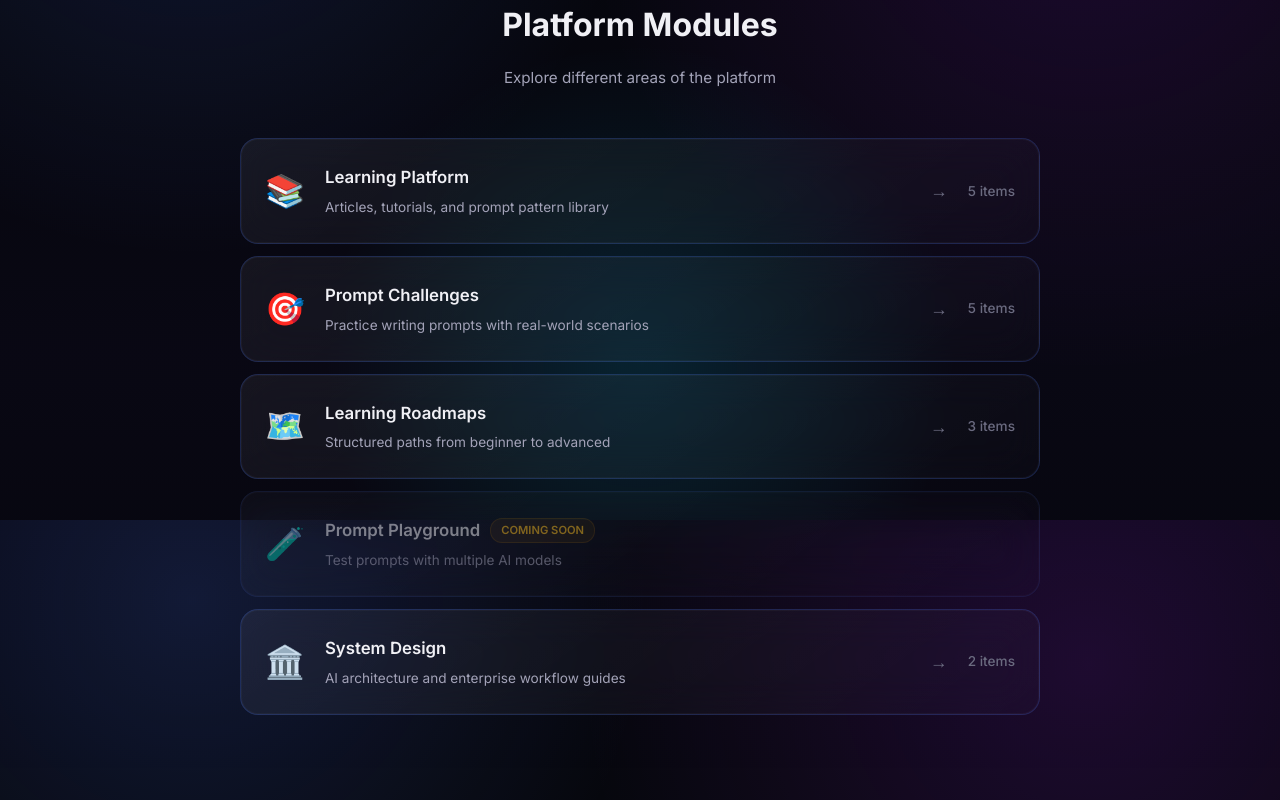
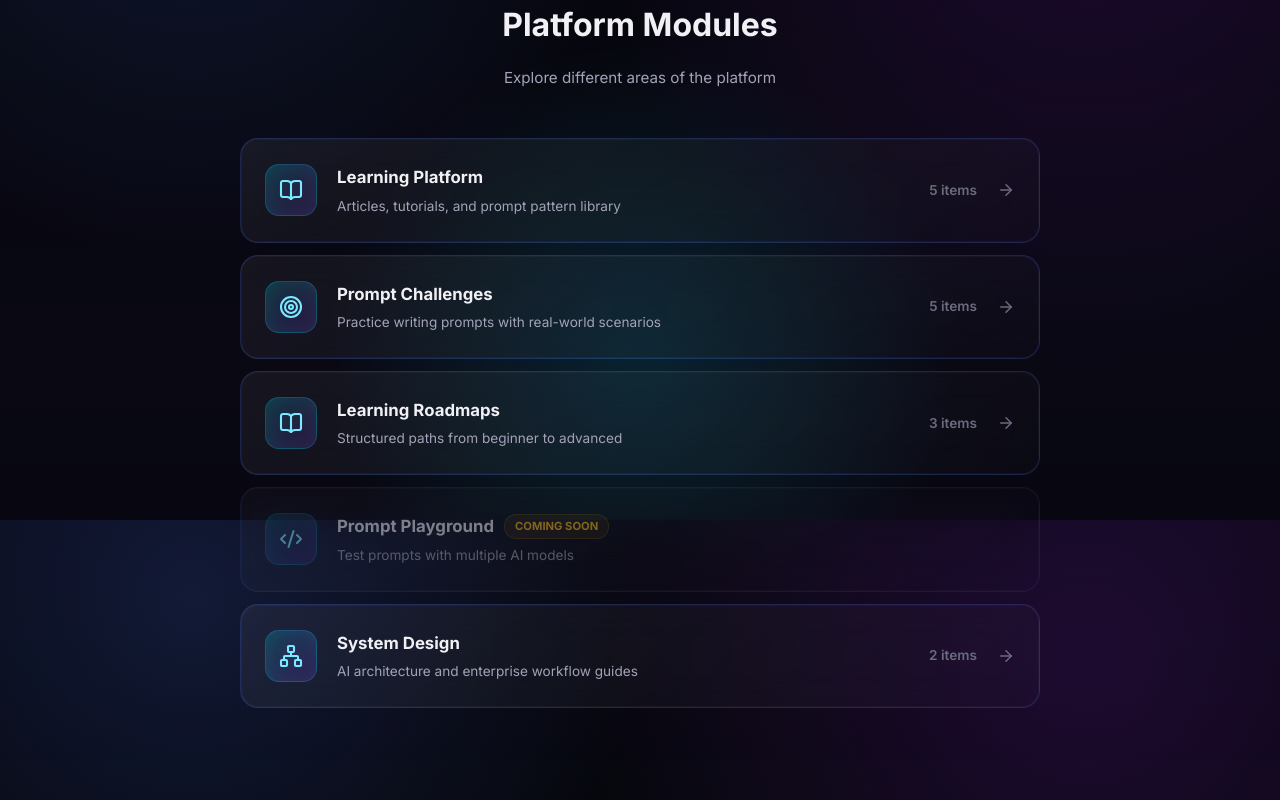
Before and after one commit to Sawan873/Prompt_Diary, a Next.js app in the folder frontend/: page / in a window 1280 px wide. Shown: the part 1880-2680 px from the top of the page. Built offline with nearby package versions, Linux system fonts and the light colour scheme; no server answers.

Commit message:
Update ModuleCard.tsx

```diff
--- a/frontend/src/components/ModuleCard.tsx
+++ b/frontend/src/components/ModuleCard.tsx
@@ -1,4 +1,14 @@
 import Link from "next/link";
+import {
+  BookOpen,
+  Target,
+  Map,
+  Code2,
+  Network,
+  Search,
+  Sparkles,
+  ArrowRight,
+} from "lucide-react";
 
 interface ModuleCardProps {
   icon: string;
@@ -17,6 +27,21 @@ export default function ModuleCard({
   status,
   itemCount,
 }: ModuleCardProps) {
+  const getIcon = () => {
+    const text = `${title} ${href}`.toLowerCase();
+
+    if (text.includes("article") || text.includes("learn")) return BookOpen;
+    if (text.includes("challenge") || text.includes("mission")) return Target;
+    if (text.includes("roadmap") || text.includes("path")) return Map;
+    if (text.includes("playground") || text.includes("prompt")) return Code2;
+    if (text.includes("system") || text.includes("architecture")) return Network;
+    if (text.includes("search")) return Search;
+
+    return Sparkles;
+  };
+
+  const Icon = getIcon();
+
   return (
     <Link
       href={status === "active" ? href : "#"}
@@ -32,14 +57,26 @@ export default function ModuleCard({
         cursor: status === "active" ? "pointer" : "default",
       }}
     >
-      <span
+      <div
         style={{
-          fontSize: "32px",
+          width: "52px",
+          height: "52px",
+          borderRadius: "14px",
           flexShrink: 0,
+          display: "flex",
+          alignItems: "center",
+          justifyContent: "center",
+          background:
+            "linear-gradient(135deg, rgba(0,229,255,0.16), rgba(176,38,255,0.16))",
+          border: "1px solid rgba(0,229,255,0.22)",
+          color: "#7be9ff",
+          boxShadow: "inset 0 0 18px rgba(0,229,255,0.08)",
         }}
+        aria-hidden="true"
       >
-        {icon}
-      </span>
+        <Icon size={24} strokeWidth={2.1} />
+      </div>
+
       <div style={{ flex: 1 }}>
         <div
           style={{
@@ -47,16 +84,18 @@ export default function ModuleCard({
             alignItems: "center",
             gap: "10px",
             marginBottom: "4px",
+            flexWrap: "wrap",
           }}
         >
           <h3
             style={{
               fontSize: "1.05rem",
-              fontWeight: 600,
+              fontWeight: 700,
             }}
           >
             {title}
           </h3>
+
           {status === "coming-soon" && (
             <span
               style={{
@@ -65,7 +104,7 @@ export default function ModuleCard({
                 borderRadius: "12px",
                 background: "rgba(245, 158, 11, 0.1)",
                 color: "#fbbf24",
-                fontWeight: 600,
+                fontWeight: 700,
                 border: "1px solid rgba(245, 158, 11, 0.2)",
               }}
             >
@@ -73,39 +112,42 @@ export default function ModuleCard({
             </span>
           )}
         </div>
+
         <p
           style={{
             color: "var(--text-secondary)",
             fontSize: "0.85rem",
+            lineHeight: 1.6,
           }}
         >
           {description}
         </p>
       </div>
-      {status === "active" && (
-        <span
-          className="module-arrow"
-          style={{
-            fontSize: "1.1rem",
-            color: "var(--text-muted)",
-            flexShrink: 0,
-          }}
-        >
-          →
-        </span>
-      )}
+
       {itemCount !== undefined && (
         <span
           style={{
             fontSize: "0.85rem",
             color: "var(--text-muted)",
-            fontWeight: 500,
+            fontWeight: 600,
             flexShrink: 0,
           }}
         >
           {itemCount} items
         </span>
       )}
+
+      {status === "active" && (
+        <ArrowRight
+          size={18}
+          strokeWidth={2}
+          style={{
+            color: "var(--text-muted)",
+            flexShrink: 0,
+          }}
+          aria-hidden="true"
+        />
+      )}
     </Link>
   );
 }
```
